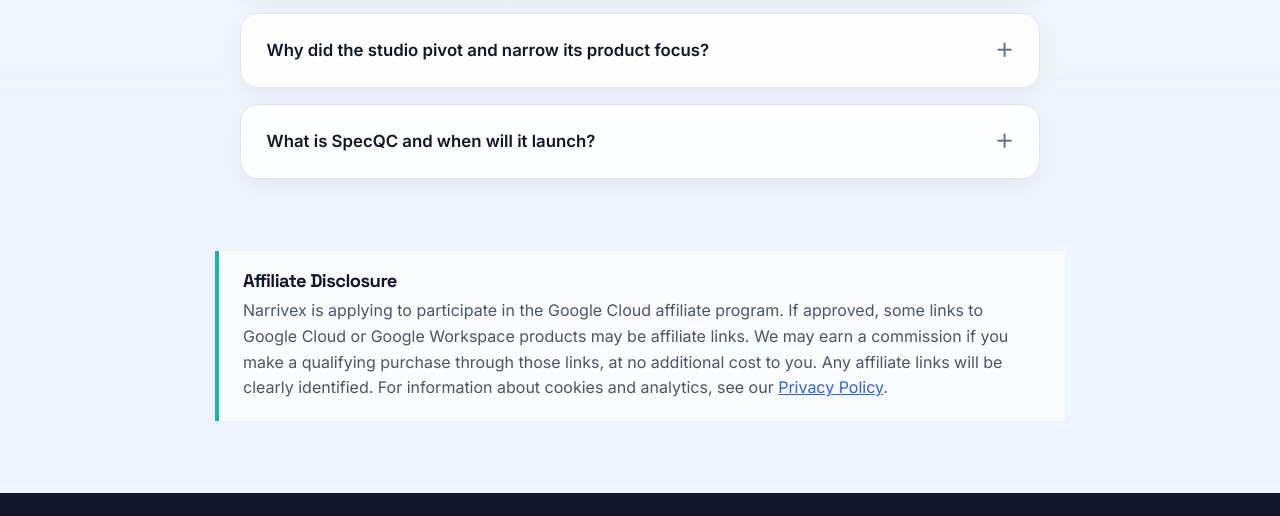
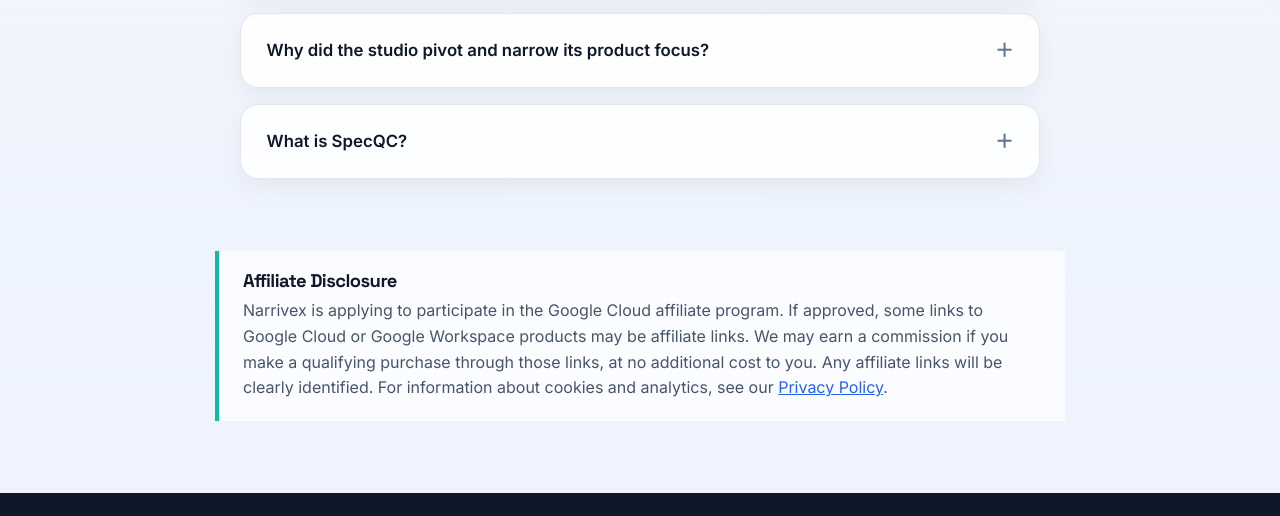
Before and after one commit to Jeremy-Narrivex/Narrivex-Homepage, a plain HTML site: page index.html in a window 1280 px wide. Shown: the part 3708-4224 px from the top of the page. Drawn offline with Linux system fonts and the light colour scheme.

Commit message:
Update FAQ question for clarity regarding SpecQC launch

```diff
--- a/index.html
+++ b/index.html
@@ -295,7 +295,7 @@
                     <div class="faq-item" id="faq-item-3">
                         <details class="faq-details" id="faq-details-3">
                             <summary class="faq-summary" id="faq-summary-3">
-                                <span>What is SpecQC and when will it launch?</span>
+                                <span>What is SpecQC?</span>
                                 <span class="faq-icon" id="faq-icon-3">＋</span>
                             </summary>
                             <div class="faq-content" id="faq-content-3">
```
